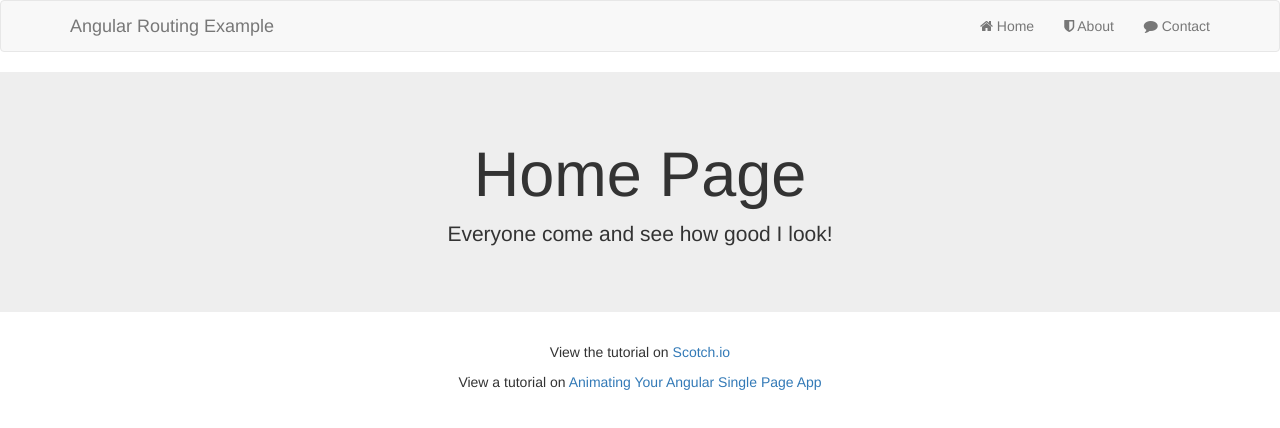
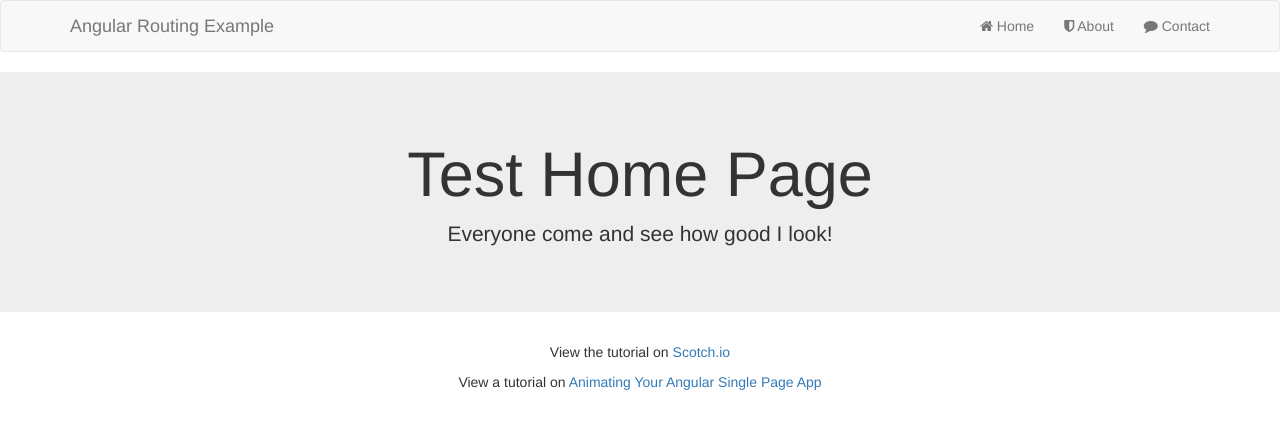
Before and after one commit to GummyDonut/Singular-AngularJS-App-Template, a plain HTML site: page Template/backups/index.html in a window 1280 px wide. Drawn offline with nearby package versions, Linux system fonts and the light colour scheme; some packages are replaced by stand-ins of ours; files whose address does not match are found by name.

Commit message:
Testing New Dev Environment

```diff
--- a/Template/pages/home.html
+++ b/Template/pages/home.html
@@ -1,5 +1,5 @@
 <div class="jumbotron text-center">
-	<h1>Home Page</h1>
+	<h1>Test Home Page</h1>
 
 	<p>{{ message }}</p>
 </div>
--- a/Template/script.js
+++ b/Template/script.js
@@ -40,7 +40,6 @@
 	App.controller('aboutController', function($scope) {
 		$scope.message = 'Look! I am an about page.';
 
-
 	});
 
 	App.controller('contactController', function($scope) {
```
Also changed, not shown: 4 other files.
